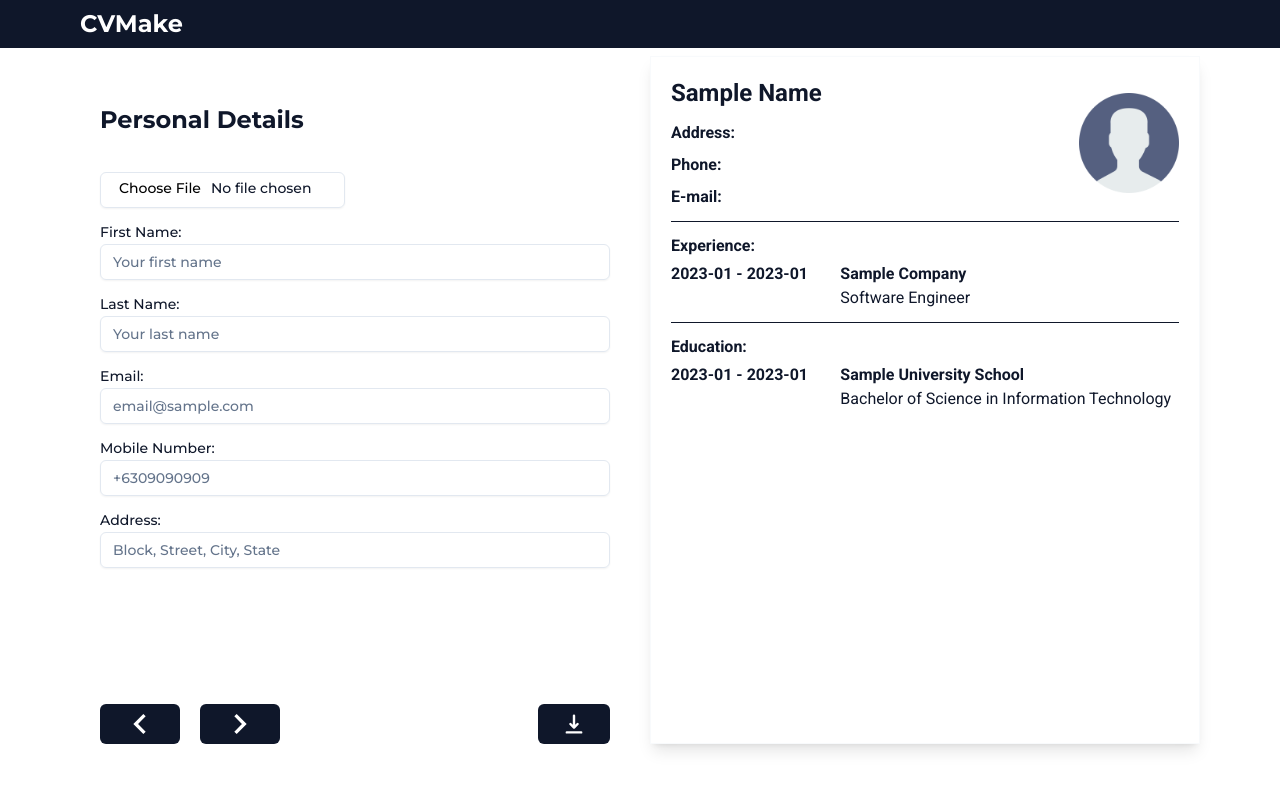
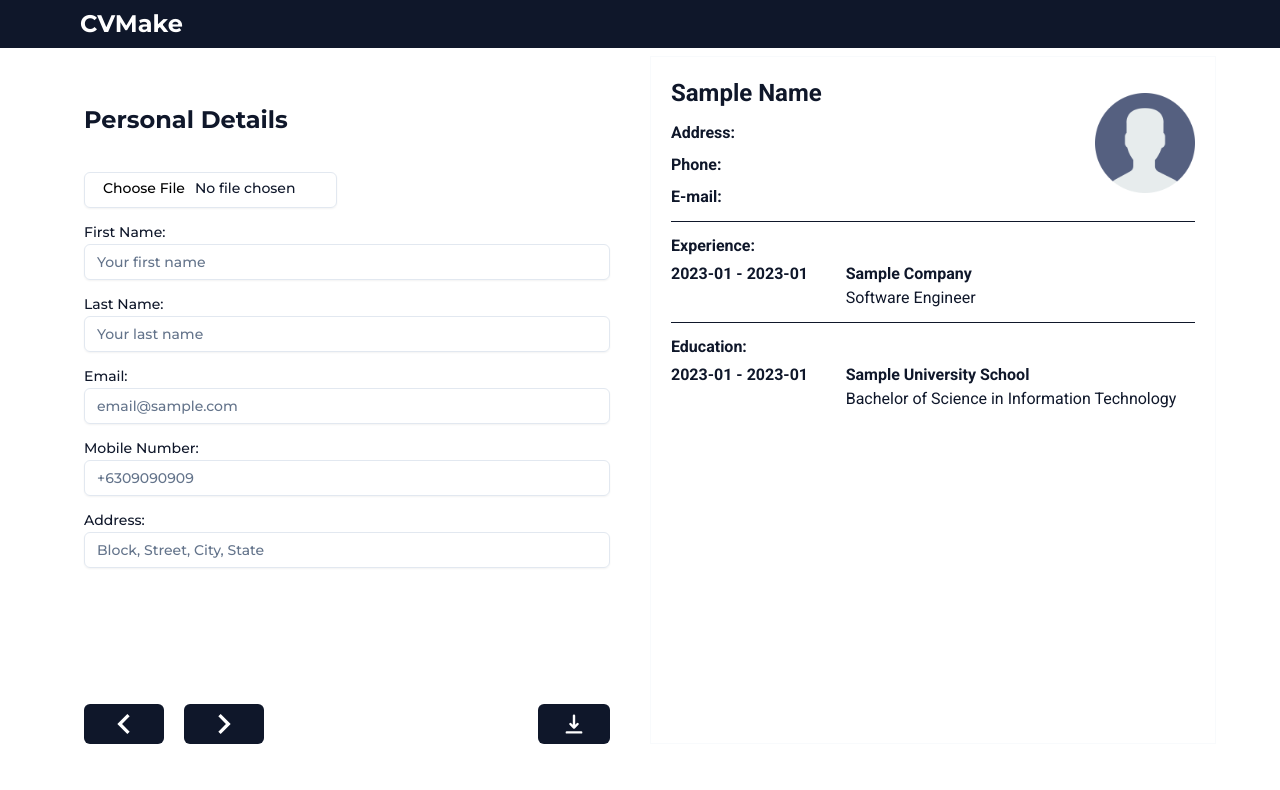
Before and after one commit to dwarjie/cv-make, a React (Vite) app: page / in a window 1280 px wide. Shown: the top 790 px of the page. Built offline with nearby package versions, Linux system fonts and the light colour scheme.

Commit message:
Printing/Download [/]

```diff
--- a/package.json
+++ b/package.json
@@ -14,13 +14,13 @@
     "@radix-ui/react-icons": "^1.3.0",
     "@radix-ui/react-label": "^2.0.2",
     "@radix-ui/react-slot": "^1.0.2",
-    "@react-pdf/renderer": "^3.1.12",
     "class-variance-authority": "^0.7.0",
     "clsx": "^2.0.0",
     "react": "^18.2.0",
     "react-dom": "^18.2.0",
     "react-hook-form": "^7.45.4",
     "react-icons": "^4.11.0",
+    "react-to-pdf": "^1.0.1",
     "react-to-print": "^2.14.13",
     "tailwind-merge": "^1.14.0",
     "tailwindcss-animate": "^1.0.7",
--- a/src/components/Container.jsx
+++ b/src/components/Container.jsx
@@ -1,20 +1,26 @@
-import { useState } from "react";
+import { useRef, useState } from "react";
+import { useReactToPrint } from "react-to-print";
 import FormContainer from "./FormContainer";
 import ResumeContainer from "./ResumeContainer";
 import cvData from "./context/initialData";
 
 function Container() {
   const [data, setData] = useState(cvData.emptyResumeData);
+  const componentRef = useRef();
 
   const fetchData = (data) => {
     setData(data);
     console.log(data);
   };
 
+  const handlePrint = useReactToPrint({
+    content: () => componentRef.current,
+  });
+
   return (
-    <div className="grid grid-cols-12 gap-5 w-auto h-screen max-h-screen px-20 py-14">
-      <FormContainer fetchData={fetchData} />
-      <ResumeContainer data={data} />
+    <div className="grid grid-cols-12 gap-5 w-auto h-screen max-h-screen px-16 py-14">
+      <FormContainer fetchData={fetchData} handlePrint={handlePrint} />
+      <ResumeContainer data={data} ref={componentRef} />
     </div>
   );
 }
--- a/src/components/FormContainer.jsx
+++ b/src/components/FormContainer.jsx
@@ -1,13 +1,14 @@
 import { v4 as uuid } from "uuid";
-import cvData from "./context/initialData";
 import { useEffect, useState } from "react";
 import { MdNavigateNext, MdNavigateBefore } from "react-icons/md";
 import { HiDownload } from "react-icons/hi";
+import cvData from "./context/initialData";
 import PersonalForm from "./Personal/PersonalForm";
 import ExperienceForm from "./Experience/ExperienceForm";
 import EducationForm from "./Education/EducationForm";
+import ResumeContainer from "./ResumeContainer";
 
-function FormContainer({ fetchData }) {
+function FormContainer({ fetchData, handlePrint }) {
   const SECTIONS = [
     { name: "personal" },
     { name: "experience" },
@@ -188,7 +189,7 @@ function FormContainer({ fetchData }) {
           </button>
         </div>
         <button className="bg-primary px-6 rounded-md">
-          <HiDownload size={"1.5rem"} />
+          <HiDownload size={"1.5rem"} onClick={handlePrint} />
         </button>
       </div>
     </div>
--- a/src/components/ResumeContainer.jsx
+++ b/src/components/ResumeContainer.jsx
@@ -1,10 +1,17 @@
+import React from "react";
 import Header from "./Resume/Header";
 import ResumeEducation from "./Resume/ResumeEducation";
 import ResumeExperience from "./Resume/ResumeExperience";
 
-function ResumeContainer({ data }) {
+// function ResumeContainer({ data }) {
+// }
+
+class ResumeContainer extends React.Component {
+  render() {
+    const data = this.props.data;
+
     return (
-    <div className="col-span-6 px-5 shadow-lg border border-primary-foreground text-primary font-body overflow-y-scroll text-justify">
+      <div className="col-span-6 px-5 border border-primary-foreground text-primary font-body text-justify">
         <div className="flex flex-col gap-3 py-5 w-auto">
           <Header data={data[0]} />
           <hr className="h-px bg-primary border-0" />
@@ -15,5 +22,10 @@ function ResumeContainer({ data }) {
       </div>
     );
   }
+}
+
+export const ResumeToPrint = React.forwardRef((props, ref) => {
+  return <ResumeContainer data={data} ref={ref} />;
+});
 
 export default ResumeContainer;
```
Also changed, not shown: 1 other file (tests, documents, lock files or other folders). Lines whose indentation alone changed are shown as unchanged.
